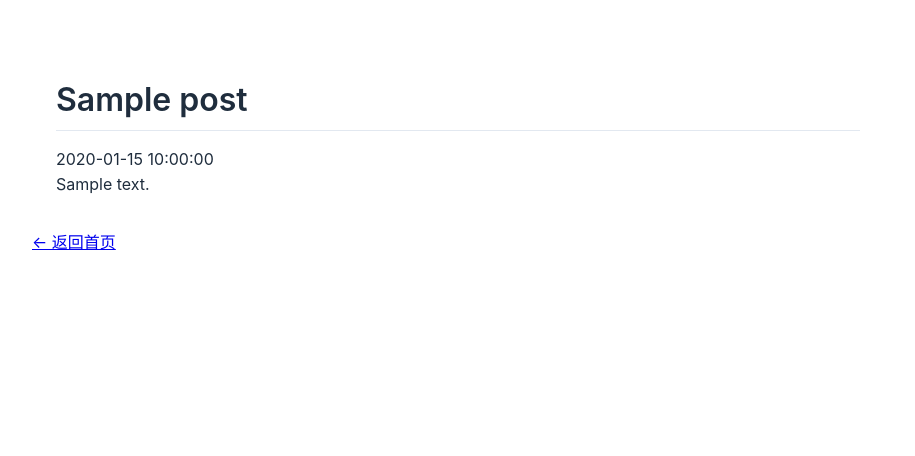
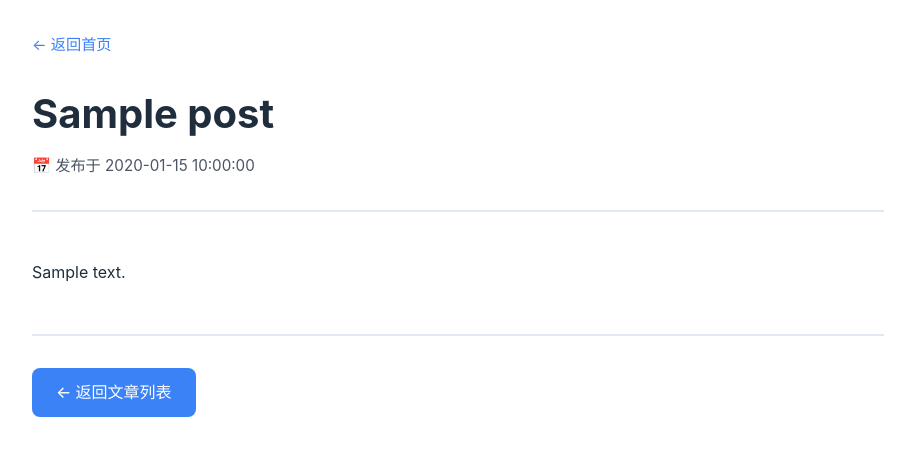
Before and after one commit to kaixin1106/blog, a Python web app: template templates/post.html in a window 1280 px wide. Shown: the top 456 px of the page, without its empty margins (182-1097 px from the left). Run offline with Jinja, Linux system fonts and the light colour scheme; the template is opened without the code that fills it: most values are stand-ins (such as "Sample title", 1, 10 or a date in 2020).

Commit message:
优化: 更新 post.html - 添加面包屑导航和改进布局

```diff
--- a/templates/post.html
+++ b/templates/post.html
@@ -1,16 +1,32 @@
 {% extends "base.html" %}
-{% block title %}{{ post.title }}{% endblock %}
+{% block title %}{{ post.title }} - 我的博客{% endblock %}
 {% block content %}
+<article class="post-article">
+    <!-- 面包屑导航 -->
+    <nav class="breadcrumb">
+        <a href="/">← 返回首页</a>
+    </nav>
 
-<link rel="stylesheet" href="markdown.css">
+    <!-- 文章头部 -->
+    <div class="post-header">
+        <h1 class="post-title">{{ post.title }}</h1>
+        <div class="post-metadata">
+            <span class="post-date">
+                📅 发布于 {{ post.date }}
+            </span>
+        </div>
+    </div>
 
-<div class="markdown-body">
-	<h1>{{ post.title }}</h1>
-	<div class="date">{{ post.date }}</div>
-	<div class="content">
+    <!-- 文章内容 -->
+    <div class="markdown-body">
         {{ post.content|safe }}
     </div>
-</div>
-<p><a href="/">← 返回首页</a></p>
 
+    <!-- 文章底部 -->
+    <div class="post-footer">
+        <nav class="post-navigation">
+            <a href="/" class="btn-back">← 返回文章列表</a>
+        </nav>
+    </div>
+</article>
 {% endblock %}
```
